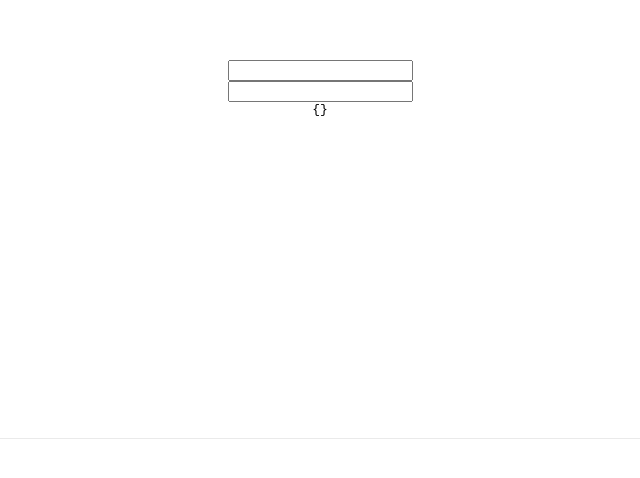
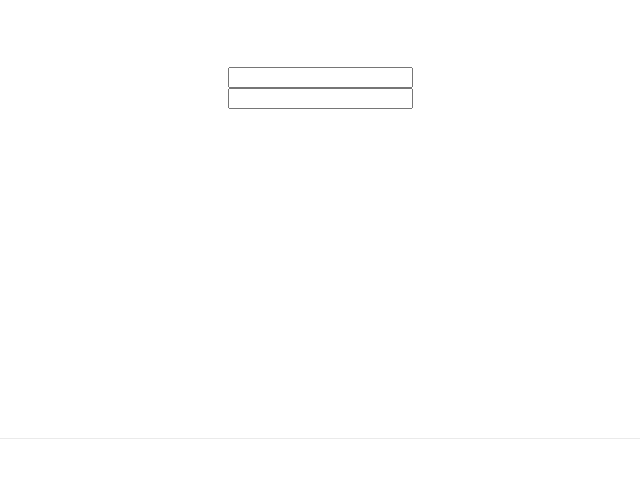
Before and after one commit to cvalarida/formulate-experiment, a Next.js app: page / in a window 1280 px wide. Shown: the part 262-740 px from the top of the page, without its empty margins (320-960 px from the left). Built offline with nearby package versions, Linux system fonts and the light colour scheme.

Commit message:
Use the ReduxManager

```diff
--- a/pages/index.jsx
+++ b/pages/index.jsx
@@ -1,7 +1,7 @@
 import Head from "next/head";
 import styles from "../styles/Home.module.css";
 import StateManager from "../src/StateManager";
-import SimpleManager from "../src/simple-state";
+import ReduxManager from "../src/redux-manager/ReduxManager";
 import InputField from "../src/InputField";
 import StateViewer from "../src/state-viewer";
 
@@ -14,7 +14,7 @@ export default function Home() {
       </Head>
 
       <main className={styles.main}>
-        <StateManager manager={SimpleManager}>
+        <StateManager manager={ReduxManager}>
           <InputField name={"first-name"} />
           <InputField name={"last-name"} />
           <StateViewer />
```
